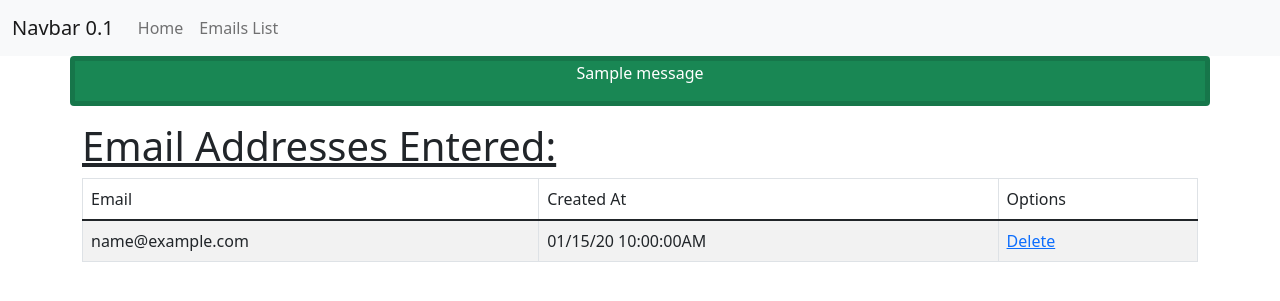
After one commit to whendershot/flask_mysql, a Flask app: template email_validation/flask_app/templates/success.html in a window 1280 px wide. The commit adds this page. Shown: the top 301 px of the page. Run offline with Flask 2, Linux system fonts and the light colour scheme; the template is opened without the code that fills it: most values are stand-ins (such as "Sample title", 1, 10 or a date in 2020); one stand-in notice (Sample message) is shown; some libraries are stand-ins or nearby versions.

Commit message:
Initial implementation

```diff
--- /dev/null
+++ b/email_validation/flask_app/controllers/emails.py
@@ -0,0 +1,28 @@
+from flask_app import app
+from flask_app.models import email
+from flask import request, redirect, render_template
+from babel.dates import format_datetime
+
+@app.route('/emails/create', methods=['POST'])
+def process_email():
+
+    if (not email.Email.validate_email(request.form)):
+        return redirect('/')
+
+    result = email.Email.create(request.form)
+    return redirect('/success')
+
+@app.route('/emails/<int:id>/delete')
+def delete_email(id):
+    data = {'id': id}
+    result = email.Email.delete(data)
+    return redirect('/success')
+
+@app.route('/success')
+def show_success():
+    _emails = email.Email.get_all()
+    return render_template('./success.html', emails=_emails)
+
+@app.template_filter('format_datetime')
+def _format_datetimevalue(value, format='MM/dd/yy hh:mm:ssa'):
+    return format_datetime(value, format)
--- a/email_validation/flask_app/controllers/views.py
+++ b/email_validation/flask_app/controllers/views.py
@@ -1,9 +1,9 @@
 from flask_app import app
-from flask import redirect
+from flask import render_template
 
 @app.route('/')
 def show_index():
-    return redirect('/index.html')
+    return render_template('./index.html')
 
 @app.route('/', defaults={'u_path' : ''})
 @app.route('/<path:u_path>')
--- /dev/null
+++ b/email_validation/flask_app/static/css/style.css
@@ -0,0 +1,4 @@
+.error {
+    background-color: red;
+    color: white;
+}
--- a/email_validation/flask_app/templates/navbar.html
+++ b/email_validation/flask_app/templates/navbar.html
@@ -11,10 +11,7 @@
                         <a class="nav-link" aria-current="page" href="/">Home</a>
                     </li>
                     <li class="nav-item">
-                        <a class="nav-link" aria-current="page" href="/dojos">Dojos</a>
-                    </li>
-                    <li class="nav-item">
-                        <a class="nav-link" aria-current="page" href="/ninjas">Add Ninja</a>
+                        <a class="nav-link" aria-current="page" href="/success">Emails List</a>
                     </li>
                 </ul>
             </div>
--- /dev/null
+++ b/email_validation/flask_app/templates/success.html
@@ -0,0 +1,42 @@
+{% extends 'layout.html' %}
+
+{% block main_content %}
+
+{% with flash_messages = get_flashed_messages() %}
+{% if flash_messages %}
+<div class="card text-white bg-success border-5 container">
+    <div class="row justify-content-center">
+        {% for m in flash_messages %}
+        <p class="text-center">{{ m }}</p>
+        {% endfor %}
+    </div>
+</div>
+{% endif %}
+{% endwith %}
+
+<div class="container mt-3">
+    <h1 class="text-decoration-underline">Email Addresses Entered:</h1>
+    {% if emails %}
+    <table class="table table-striped table-bordered table-hover">
+        <thead>
+            <tr>
+                <td>Email</td>
+                <td>Created At</td>
+                <td>Options</td>
+            </tr>
+        </thead>
+        <tbody>
+        {% for email in emails %}
+            <tr>
+                <td>{{ email.email }}</td>
+                <td>{{ email.created_at | format_datetime }}</td>
+                <td>
+                    <a href="/emails/{{ email.id }}/delete">Delete</a>
+                </td>
+            </tr>
+        {% endfor %}
+        </tbody>
+    </table>
+    {% endif %}
+</div>
+{% endblock %}
--- a/email_validation/server.py
+++ b/email_validation/server.py
@@ -1,5 +1,5 @@
 from flask_app import app
-from flask_app.controllers import views
+from flask_app.controllers import views, emails
 
 if __name__ == '__main__':
     app.run(debug=True)
```
Also changed, not shown: email_validation/flask_app/models/email.py (added, +96 -0 lines), email_validation/flask_app/templates/index.html (added, +30 -0 lines), 2 other files.
